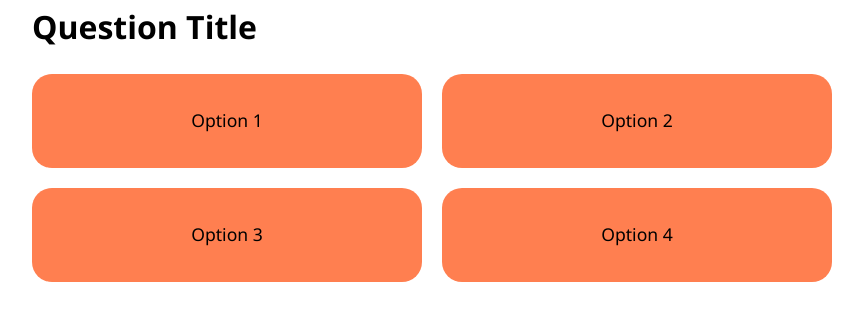
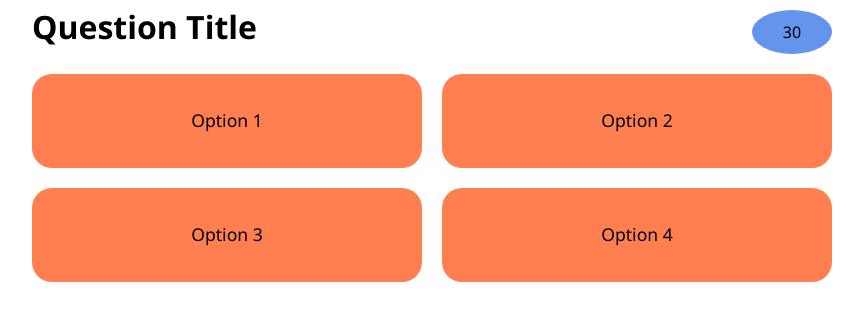
Before and after one commit to theweekendhack/multiple-choice-api-game, a plain HTML site: page index.html in a window 1280 px wide. Shown: the whole page, without its empty margins (208-1071 px from the left). Drawn offline with Linux system fonts and the light colour scheme.

Commit message:
With timer styling

```diff
--- a/css/style.css
+++ b/css/style.css
@@ -31,6 +31,10 @@ body
     column-gap: 20px;
     row-gap: 20px;
 }
+.grid-special
+{
+    grid-template-columns: 90% auto;
+}
 
 #option-container
 {
@@ -46,3 +50,15 @@ body
     text-align: center;
     font-size:1.1rem;
 }
+
+
+#top-area > div
+{
+    background-color: cornflowerblue;
+    border-radius: 50%;
+    display: grid;
+    grid-template-columns: 1fr;
+    justify-items: center;
+    align-items: center;
+    margin-top: 10px;
+}
--- a/index.html
+++ b/index.html
@@ -10,7 +10,11 @@
 <body>
         <div id="container">
 
-            <h1>Question Title</h1>
+            <div id="top-area" class="grid grid-special">
+                <h1>Question Title</h1>
+                <div><span>30</span></div>
+            </div>
+
 
             <div id="option-container" class="grid grid-col-2">
                 <div class="option">
```
